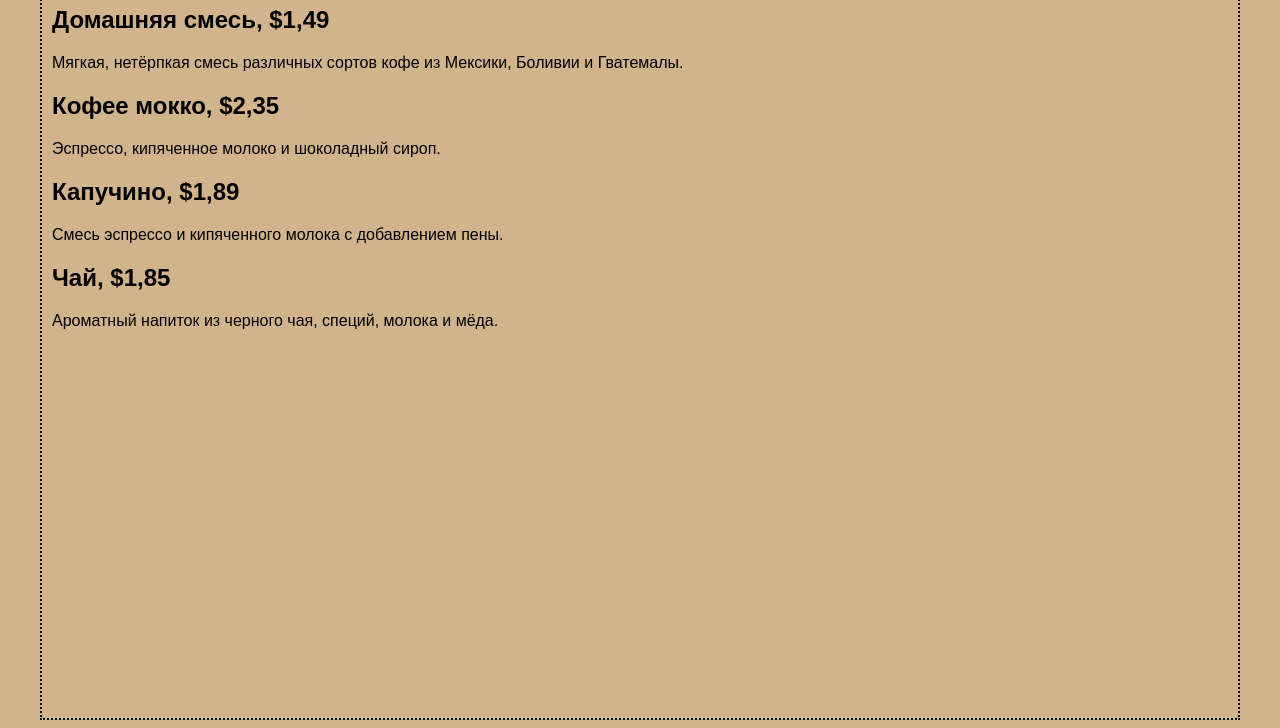
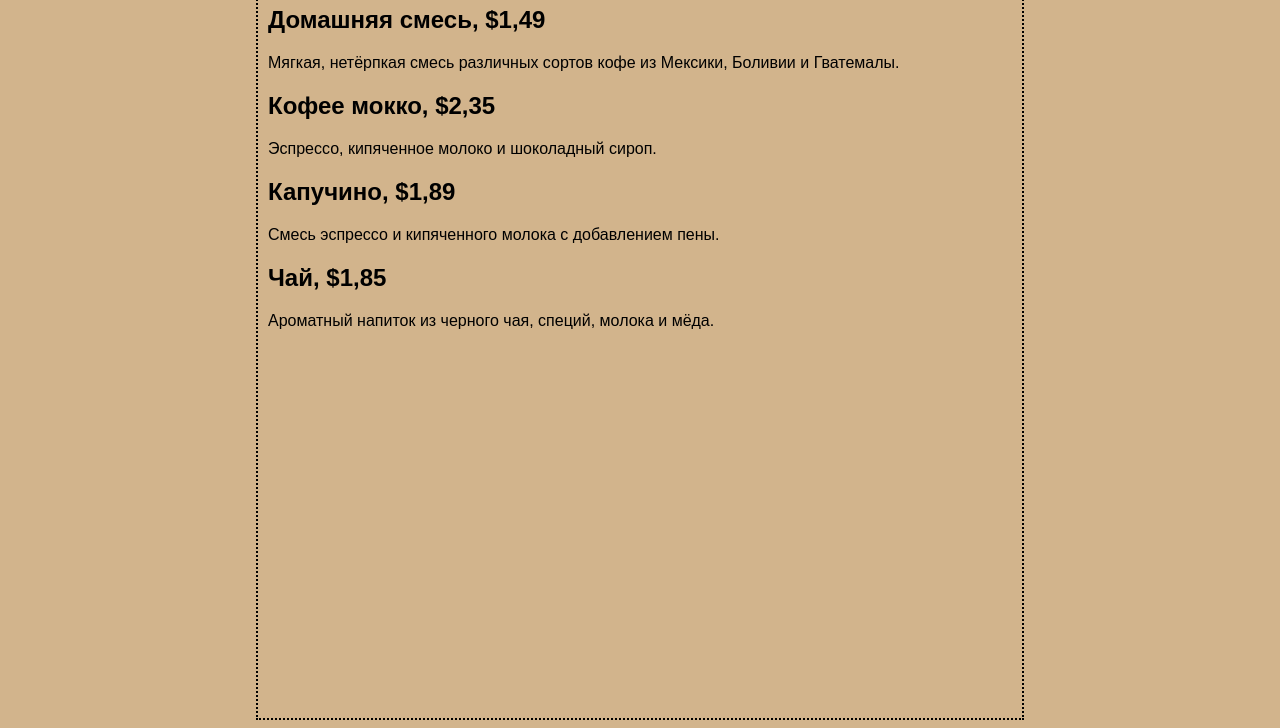
Before and after one commit to IonBors/caffe-vergnano, a plain HTML site: page index.html in a window 1280 px wide. Shown: the part 72-800 px from the top of the page. Drawn offline with Linux system fonts and the light colour scheme.

Commit message:
Update index.html

```diff
--- a/index.html
+++ b/index.html
@@ -4,8 +4,8 @@
          <style type="text/css">
             body{
                 background-color: #d2b48c;
-                margin-left: 40;
-                margin-right: 40;
+                margin-left: 20%;
+                margin-right: 20%;
                 border: 2px dotted black;
                 padding: 10px 10px 10px 10px;
                 font-family: sans-serif;
```
